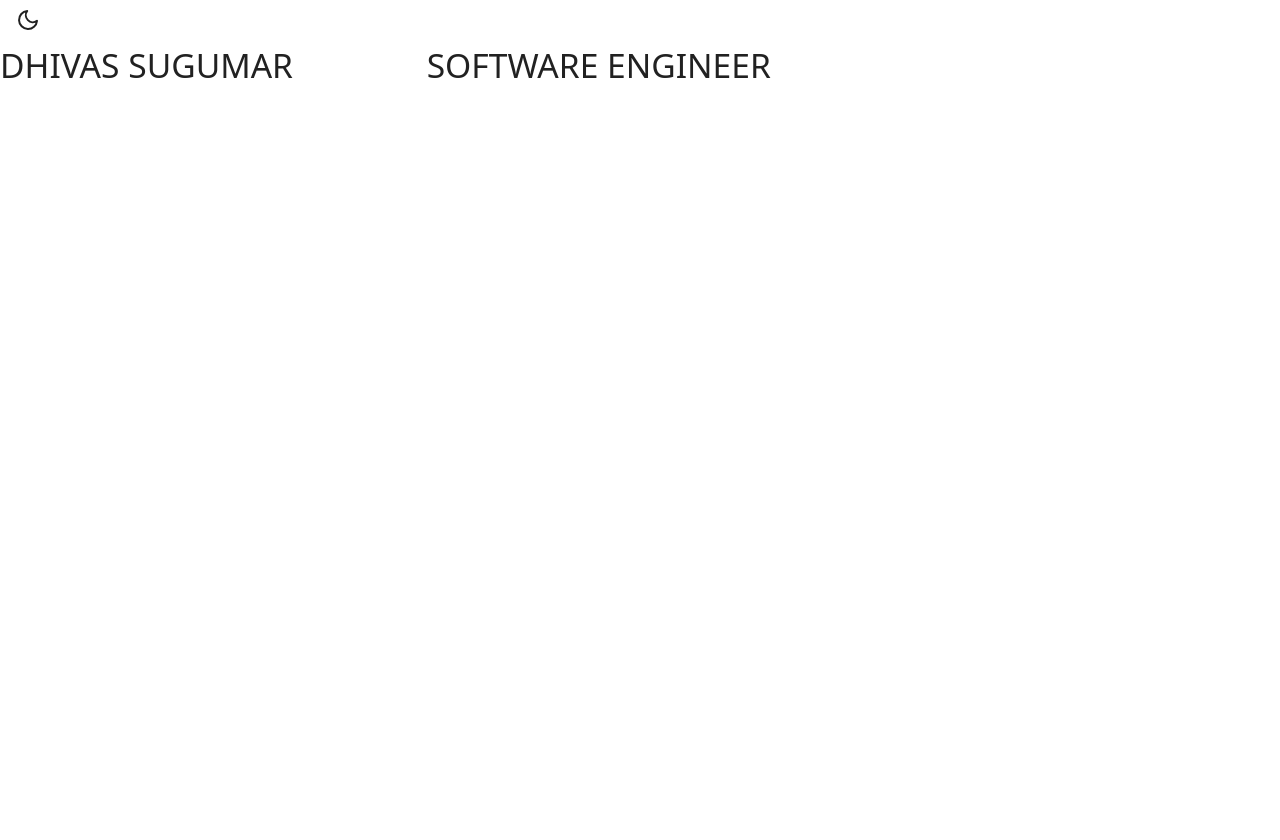
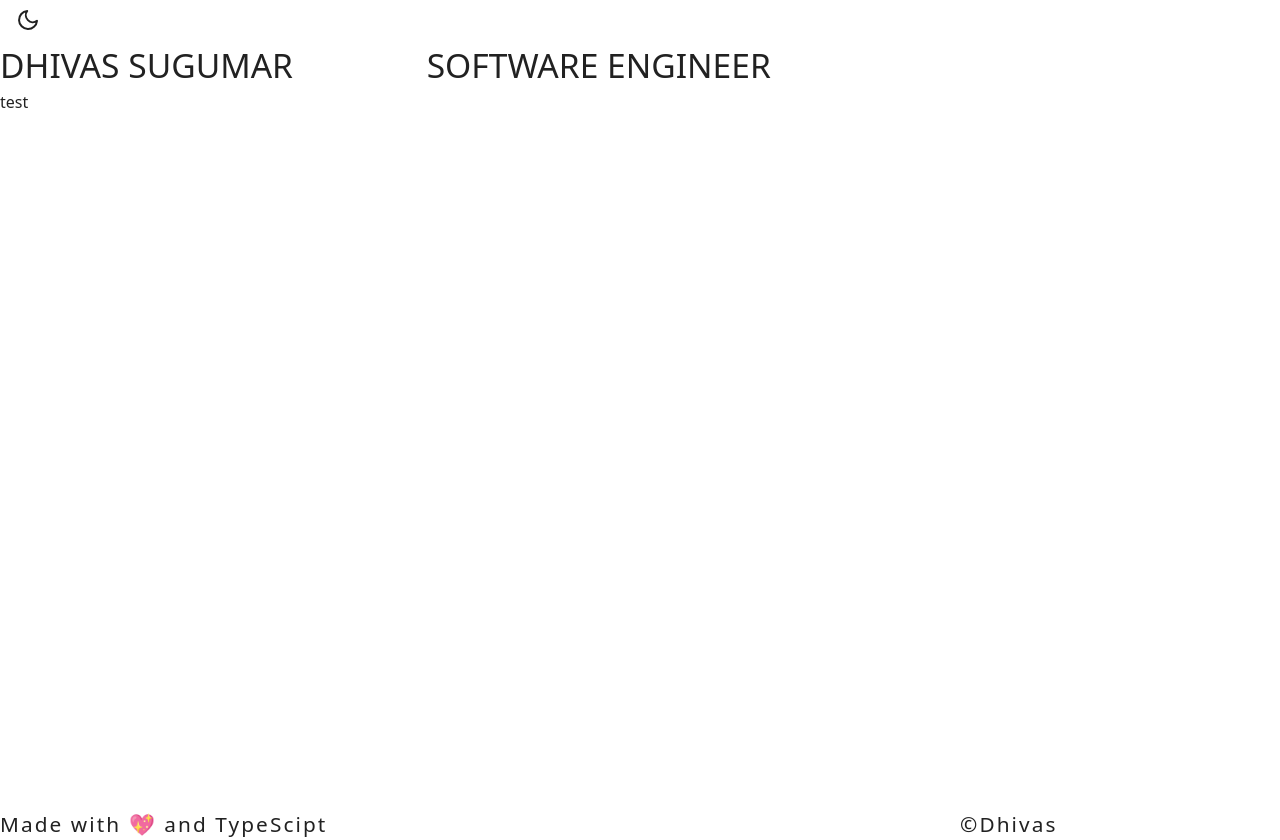
Before and after one commit to Dhivas-Sugumar/Personal-Site, a Next.js app: page / in a window 1280 px wide. Before the commit the page ends 800 px from the top, so only its background shows below. Built offline with nearby package versions, Linux system fonts and the light colour scheme.

Commit message:
Added skeletal footer.

```diff
--- /dev/null
+++ b/src/components/footer/Footer.tsx
@@ -0,0 +1,20 @@
+import React from "react";
+import { H3, H4 } from "../../styles/styles";
+
+const Footer : React.FC = () => {
+    return (
+        <footer>
+            <div className="flex flex-row">
+                <div className="basis-9/12">
+                <H4>Made with 💖 and TypeScipt</H4>
+                </div>
+                <div className="basis-1/12">
+                <H4>©Dhivas</H4>
+
+                </div>
+            </div>
+        </footer>
+    )
+}
+
+export default Footer
--- a/src/pages/index.tsx
+++ b/src/pages/index.tsx
@@ -1,7 +1,15 @@
+import Footer from '../components/footer/Footer'
 import Header from '../components/header/Header'
+import { BodyContainer, PageContainer } from '../styles/styles'
 
 const IndexPage = () => (
-  <Header/>
+  <PageContainer>
+  <Header />
+  <BodyContainer>
+    <p>test</p>
+  </BodyContainer>
+  <Footer />
+  </PageContainer>
 )
 
 export default IndexPage
--- a/src/styles/styles.ts
+++ b/src/styles/styles.ts
@@ -1,4 +1,15 @@
 import styled from '@emotion/styled';
+
+const PageContainer = styled.div`
+  min-height: 100vh;
+  margin:0;
+  display:flex;
+  flex-direction:column;
+`
+
+const BodyContainer = styled.div`
+  flex:1;
+`
 
 const H1 = styled.h1`
   font-size: clamp(1.5em, 9.5vw, 6.5em);
@@ -28,4 +39,4 @@ const P = styled.p`
   line-height: 1.4em;
 `;
 
-export { H1, H2, H3, H4, P };
+export { PageContainer, BodyContainer, H1, H2, H3, H4, P };
```
